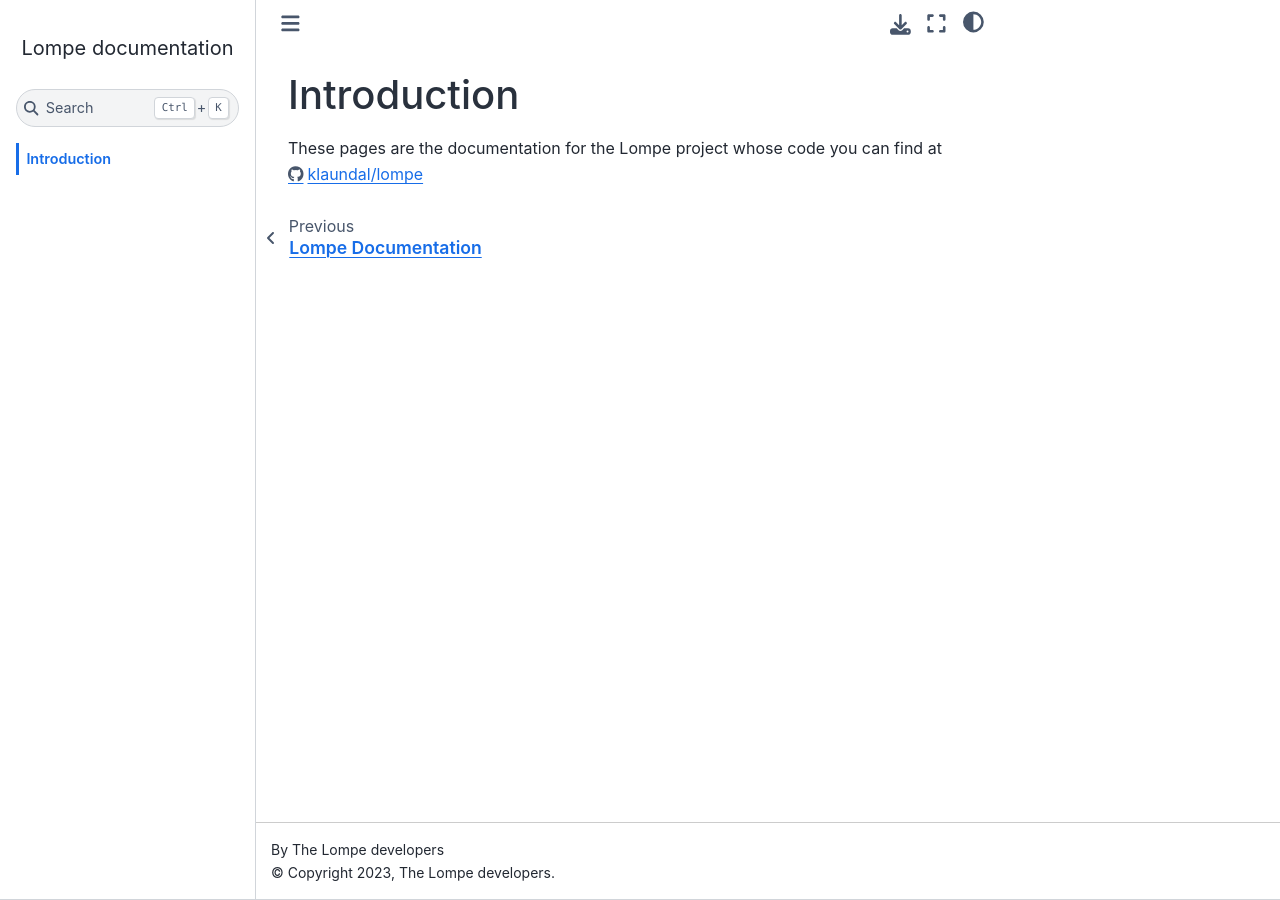
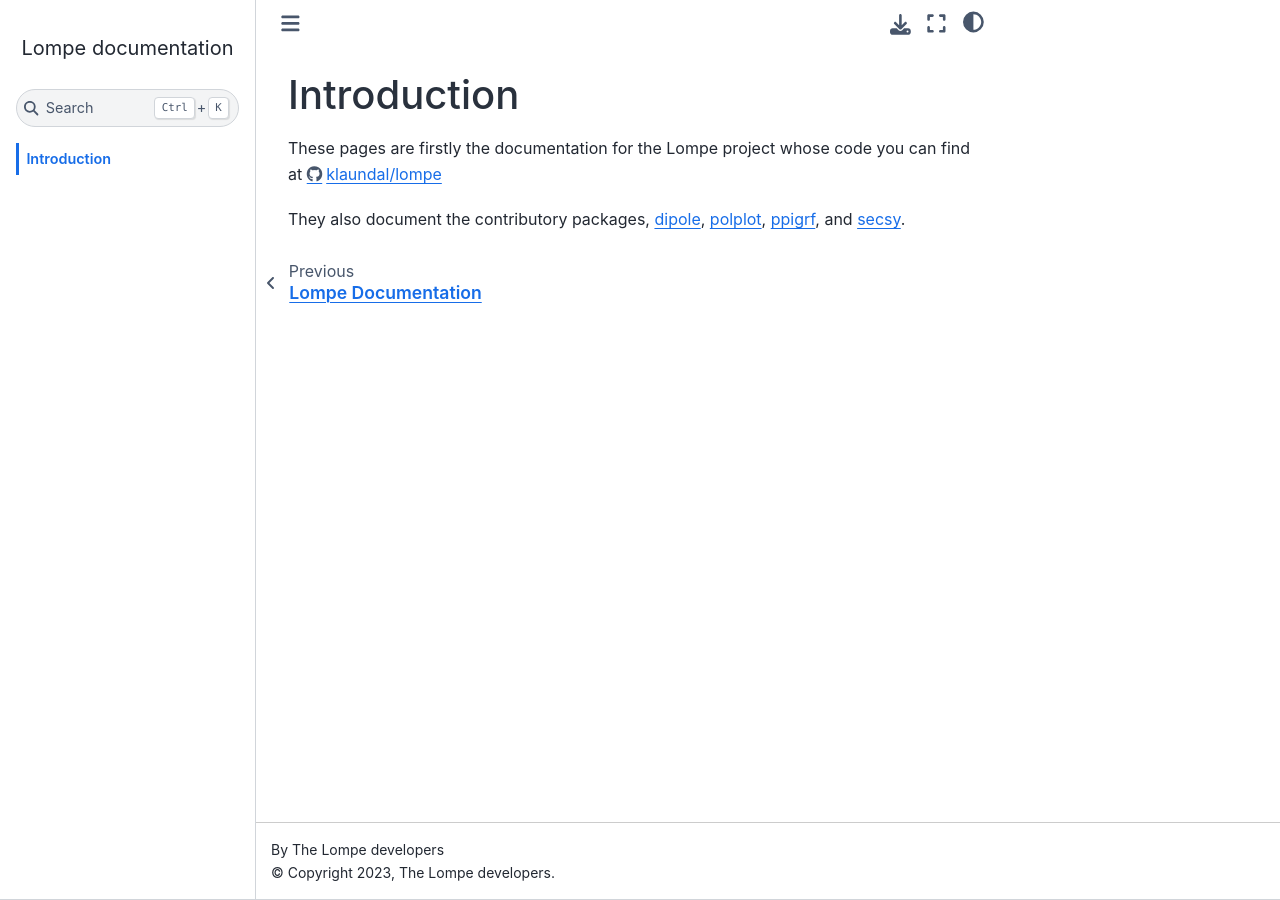
Before and after one commit to smithara/lompe-docs, a Sphinx documentation site: the page built from docs/intro.md, in a window 1280 px wide. Built offline with Sphinx 7.4.7 and the Sphinx Book theme 1.1.4, drawn with Linux system fonts in a browser that asks for light colours.

Commit message:
Add config to display the other packages

```diff
--- a/docs/intro.md
+++ b/docs/intro.md
@@ -1,3 +1,5 @@
 # Introduction
 
-These pages are the documentation for the Lompe project whose code you can find at <https://github.com/klaundal/lompe>
+These pages are firstly the documentation for the Lompe project whose code you can find at <https://github.com/klaundal/lompe>
+
+They also document the contributory packages, [dipole](https://github.com/klaundal/dipole), [polplot](https://github.com/klaundal/polplot), [ppigrf](https://github.com/klaundal/ppigrf), and [secsy](https://github.com/klaundal/secsy).
--- a/requirements.txt
+++ b/requirements.txt
@@ -1,4 +1,8 @@
 sphinx
 myst-nb
 sphinx-book-theme
-# ./lompe[extras]  # not working unless using --editable
+-e ./dipole
+-e ./polplot
+-e ./secsy
+-e ./ppigrf
+-e ./lompe[extras,local]
```
Also changed, not shown: docs/index.md (+5 -4 lines), environment.yml (added, +8 -0 lines), 1 other file.
